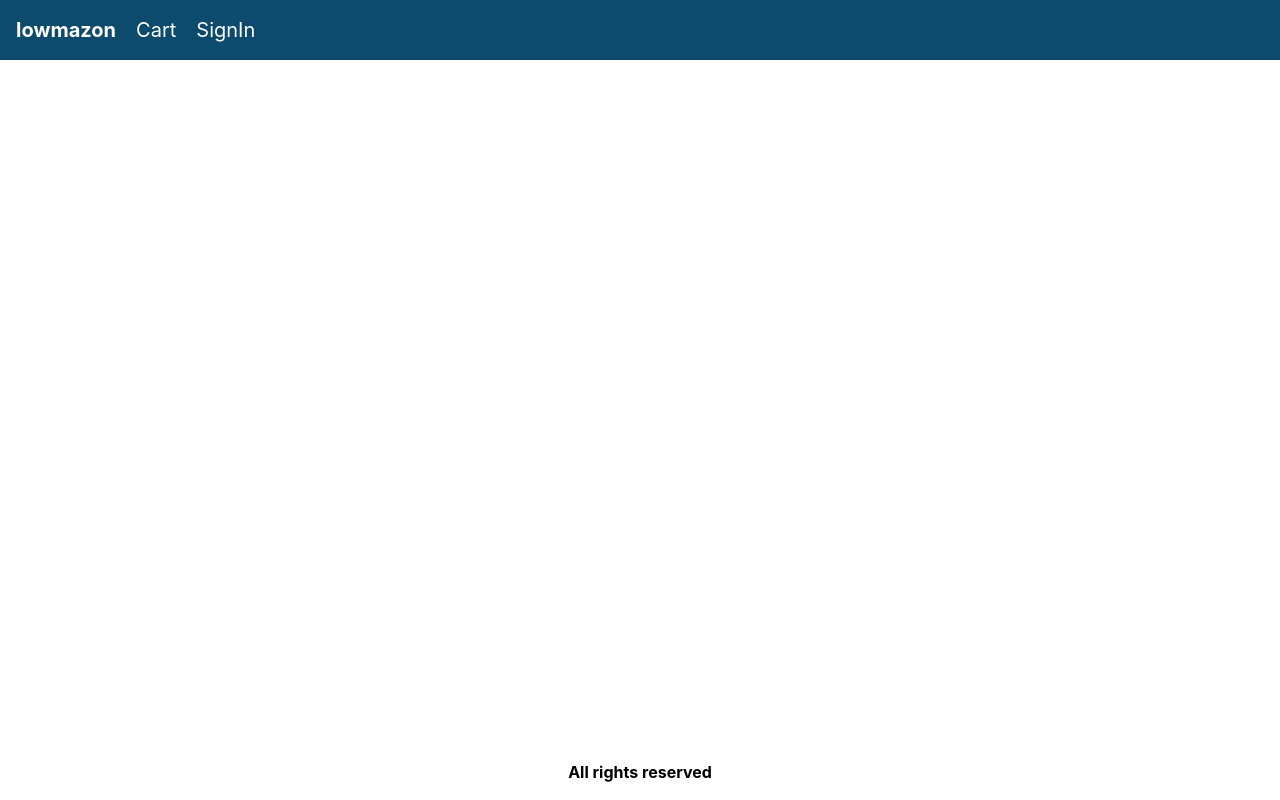
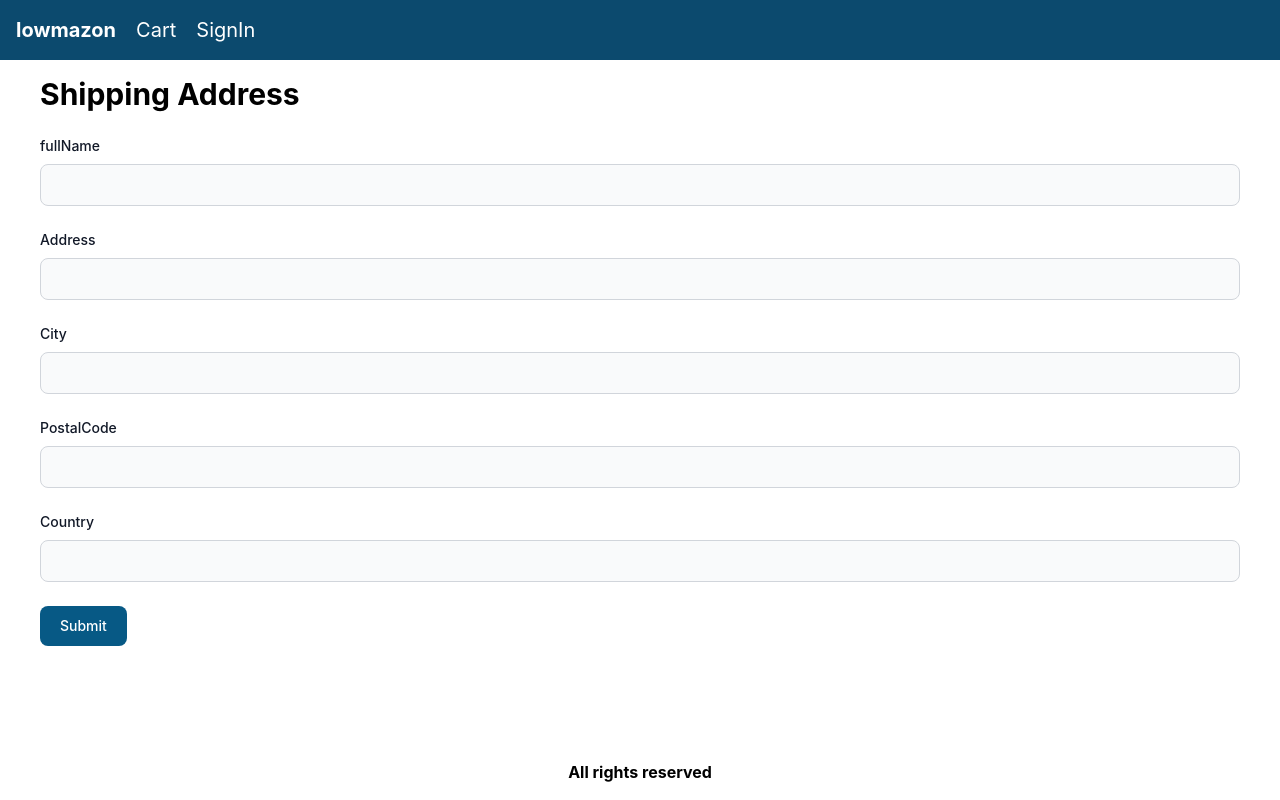
Before and after one commit to esw4soft/React-Ecommerce-Website, a React (Create React App) app in the folder frontend/: page /shipping in a window 1280 px wide. Built offline with nearby package versions, Linux system fonts and the light colour scheme; the HTML template or start-up script is replaced by a standard one.

Commit message:
shipping screen

```diff
--- a/frontend/src/App.tsx
+++ b/frontend/src/App.tsx
@@ -8,6 +8,7 @@ import Homepagea from './views/homepage'
 import Productpage from './views/product'
 import Cartpage from './views/cart'
 import Signinpage from './views/signin'
+import ShippingAddresspage from './views/shipping'
 import 'react-toastify/dist/ReactToastify.css'
 import './App.scss'
 
@@ -63,6 +64,7 @@ function App() {
             <Route path="/products/:slug" element={<Productpage />} />
             <Route path="/cart" element={<Cartpage />} />
             <Route path="/signin" element={<Signinpage />} />
+            <Route path="/shipping" element={<ShippingAddresspage />} />
             <Route path="/" element={<Homepagea />} />
           </Routes>
         </main>
--- a/frontend/src/views/shipping/ShippingAddresspage.tsx
+++ b/frontend/src/views/shipping/ShippingAddresspage.tsx
@@ -16,8 +16,8 @@ function ShippingAddresspage() {
         <Helmet>
           <title>Shippting Address</title>
         </Helmet>
-        <h1 className="mb-6">Shipping Address</h1>
-        <form onSubmit={submitHandler}>
+        <h1 className="mb-6 px-10">Shipping Address</h1>
+        <form onSubmit={submitHandler} className="px-10">
           <div className="mb-6">
             <label
               htmlFor="fullName"
```
